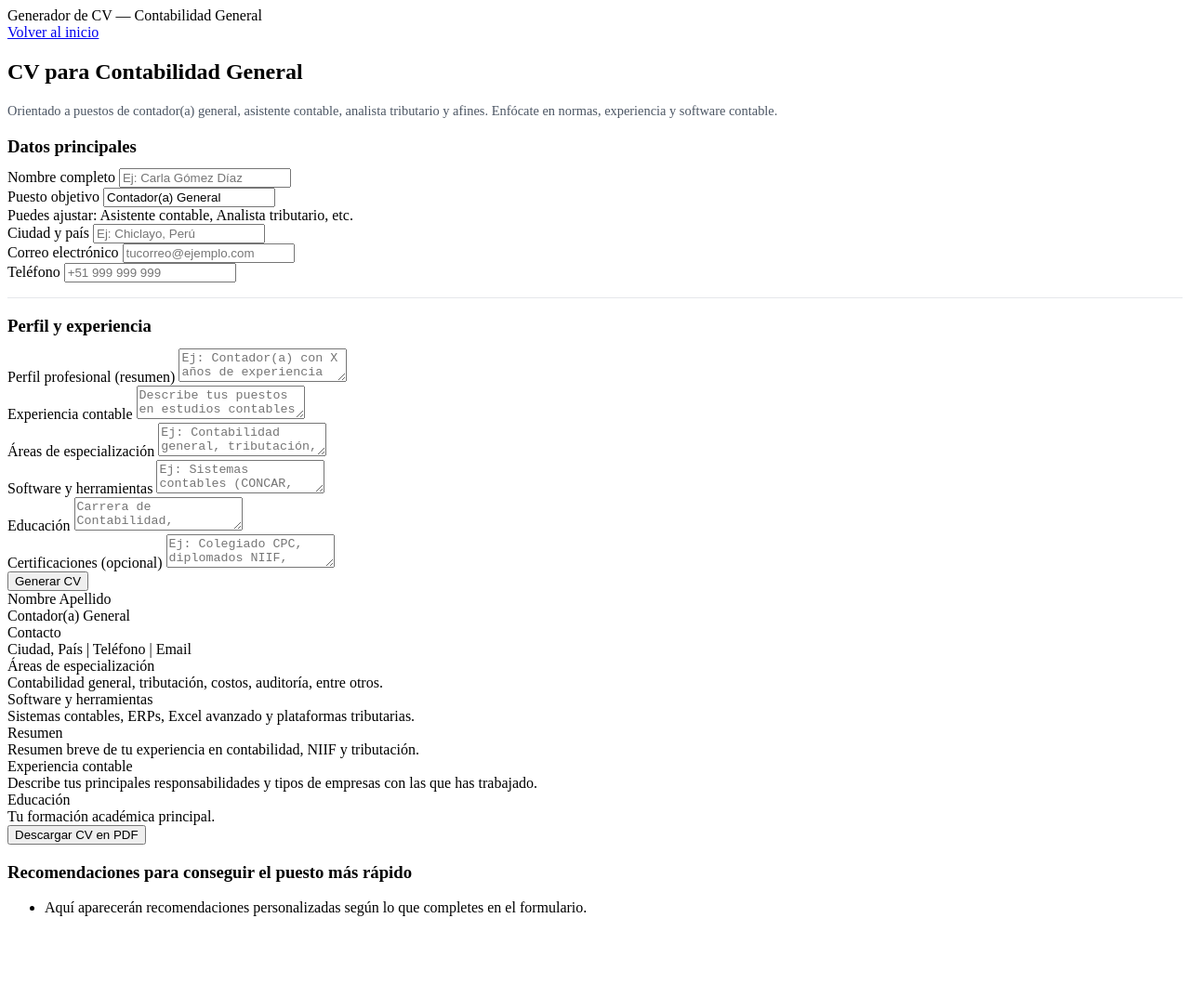
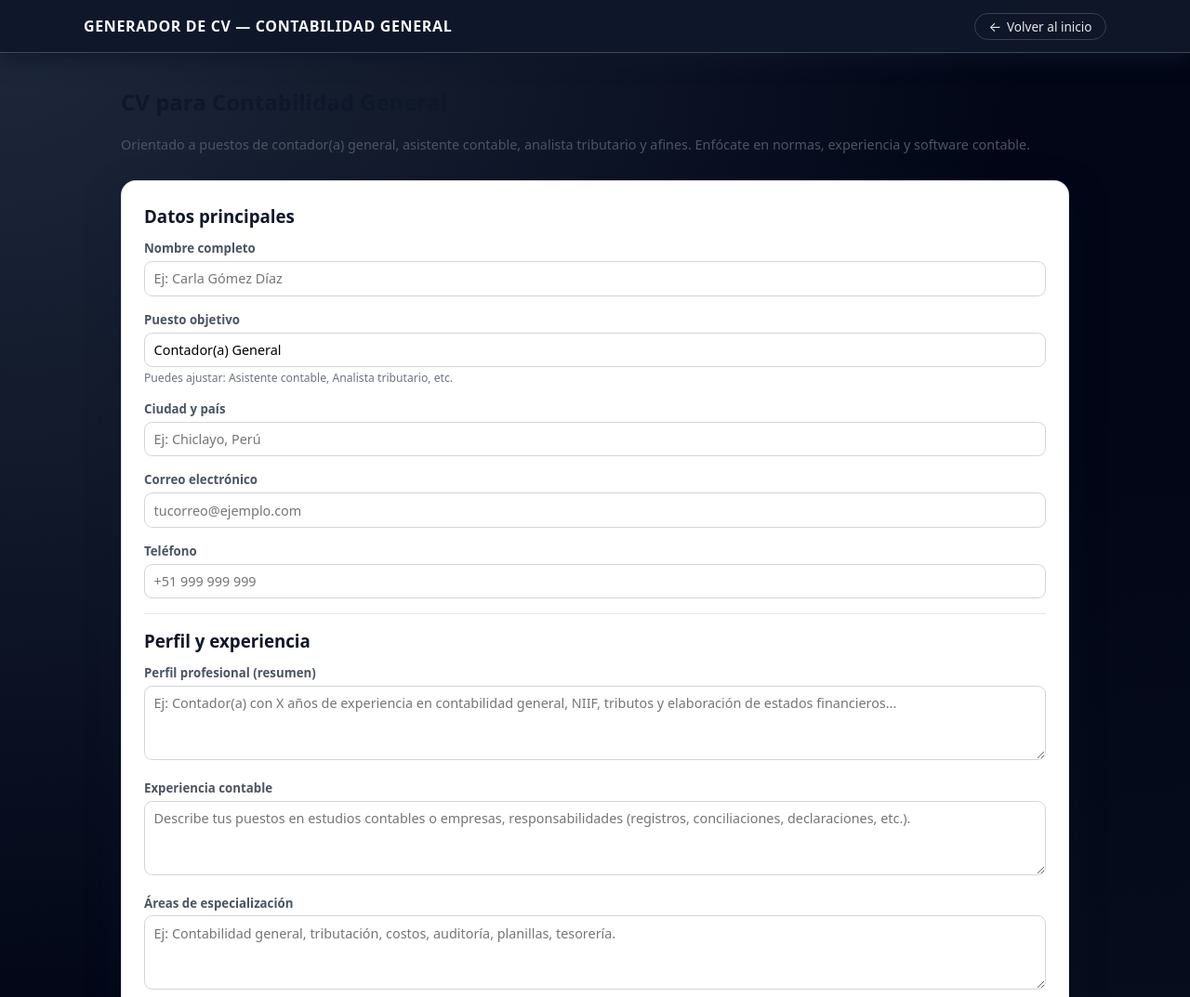
Before and after one commit to Alberth-23/GENERADORPDF, a plain HTML site: page cv-contabilidad-general.html in a window 1280 px wide. Shown: the top 1073 px of the page at 93% size. Before the commit the page ends 1002 px from the top, so only its background shows below. Drawn offline with Linux system fonts and the light colour scheme.

Commit message:
mejoras de estilos

```diff
--- a/cv-contabilidad-general.html
+++ b/cv-contabilidad-general.html
@@ -4,7 +4,7 @@
   <meta charset="UTF-8" />
   <title>CV Contabilidad General</title>
   <meta name="viewport" content="width=device-width, initial-scale=1.0" />
-  <link rel="stylesheet" href="styles.css">
+  <link rel="stylesheet" href="/styles/index.css">
 </head>
 <body>
 
--- a/cv-empresa-avicola.html
+++ b/cv-empresa-avicola.html
@@ -4,7 +4,7 @@
   <meta charset="UTF-8" />
   <title>CV para empresa avícola</title>
   <meta name="viewport" content="width=device-width, initial-scale=1.0" />
-  <link rel="stylesheet" href="styles.css">
+  <link rel="stylesheet" href="/styles/index.css">
 </head>
 <body>
 
```
Also changed, not shown: cv-empresa-mango.html (+1 -1 lines), cv-ing-industrial.html (+1 -1 lines), cv-ing-sistemas.html (+1 -1 lines).
